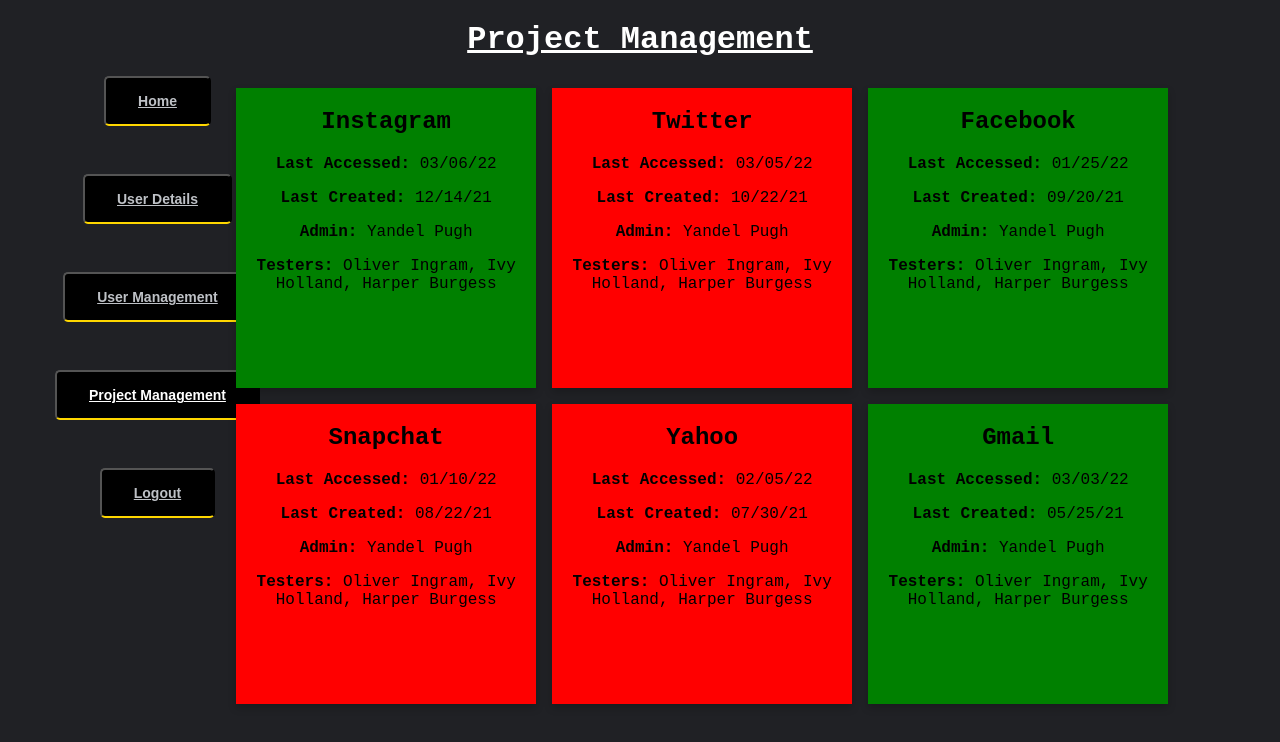
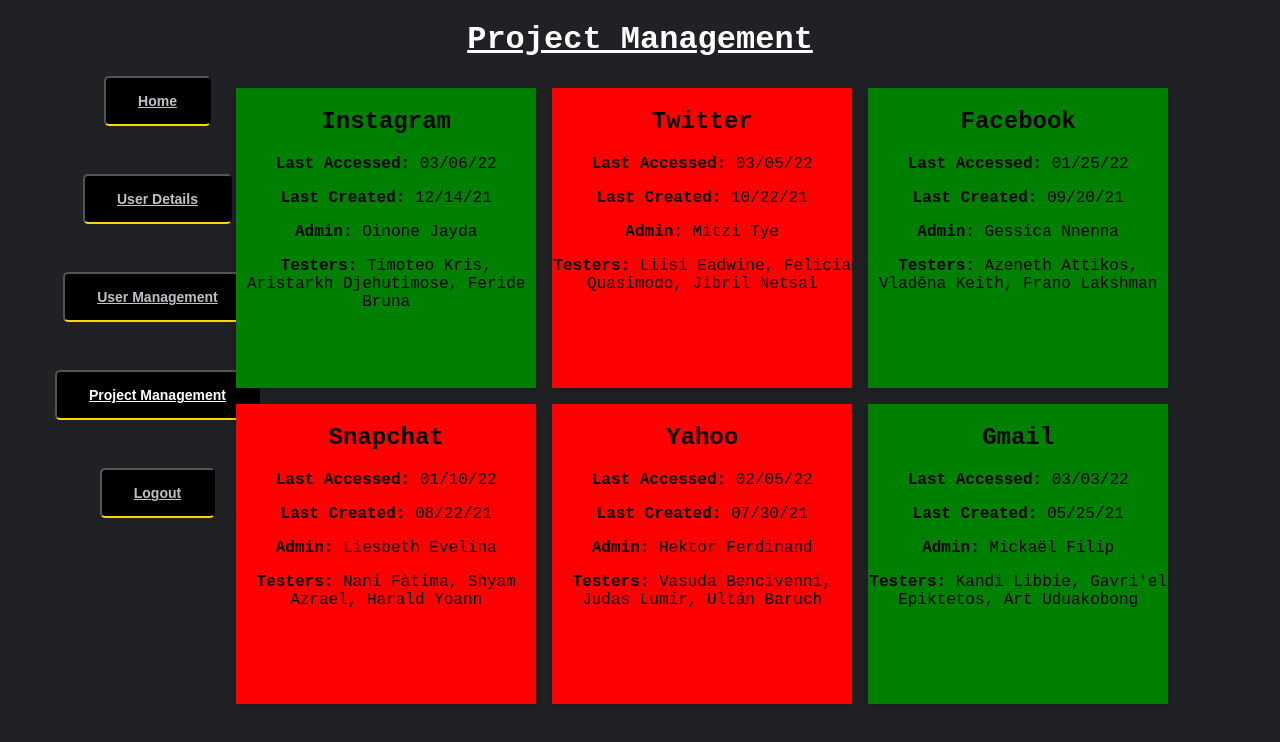
Before and after one commit to rkenney4/seniorproj, a Vue app: page /project-management in a window 1280 px wide. Shown: the top 742 px of the page. Built offline with nearby package versions, Linux system fonts and the light colour scheme; no server answers.

Commit message:
Changed Names for admin and testers

```diff
--- a/src/views/ProjectManagement.vue
+++ b/src/views/ProjectManagement.vue
@@ -29,8 +29,8 @@
                         <h2><b>Instagram</b></h2>
                         <p><b>Last Accessed: </b>03/06/22</p>
                         <p><b>Last Created: </b>12/14/21</p>
-                            <p><b>Admin: </b> Yandel Pugh</p>
-                            <p><b>Testers: </b> Oliver Ingram, Ivy Holland, Harper Burgess</p>
+                            <p><b>Admin: </b> Oinone Jayda</p>
+                            <p><b>Testers: </b> Timoteo Kris, Aristarkh Djehutimose, Feride Bruna</p>
                     </div>
                     <div class="flip-card-back">
                         <h4>Description: </h4>
@@ -44,8 +44,8 @@
                         <h2><b>Twitter</b></h2>
                         <p><b>Last Accessed: </b>03/05/22</p>
                         <p><b>Last Created: </b>10/22/21</p>
-                            <p><b>Admin: </b> Yandel Pugh</p>
-                            <p><b>Testers: </b> Oliver Ingram, Ivy Holland, Harper Burgess</p>
+                            <p><b>Admin: </b> Mitzi Tye</p>
+                            <p><b>Testers: </b> Liisi Eadwine, Felicia Quasimodo, Jibril Netsai</p>
                     </div>
                     <div class="flip-card-back">
                         <h4>Description: </h4>
@@ -59,8 +59,8 @@
                         <h2><b>Facebook</b></h2>
                         <p><b>Last Accessed: </b>01/25/22</p>
                         <p><b>Last Created: </b>09/20/21</p>
-                            <p><b>Admin: </b> Yandel Pugh</p>
-                            <p><b>Testers: </b> Oliver Ingram, Ivy Holland, Harper Burgess</p>
+                            <p><b>Admin: </b> Gessica Nnenna</p>
+                            <p><b>Testers: </b> Azeneth Attikos, Vladěna Keith, Frano Lakshman</p>
                     </div>
                     <div class="flip-card-back">
                         <h4>Description: </h4>
@@ -74,8 +74,8 @@
                         <h2><b>Snapchat</b></h2>
                         <p><b>Last Accessed: </b>01/10/22</p>
                         <p><b>Last Created: </b>08/22/21</p>
-                            <p><b>Admin: </b> Yandel Pugh</p>
-                            <p><b>Testers: </b> Oliver Ingram, Ivy Holland, Harper Burgess</p>
+                            <p><b>Admin: </b> Liesbeth Evelina</p>
+                            <p><b>Testers: </b> Nani Fàtima, Shyam Azrael, Harald Yoann</p>
                     </div>
                     <div class="flip-card-back">
                         <h4>Description: </h4>
@@ -89,8 +89,8 @@
                         <h2><b>Yahoo</b></h2>
                         <p><b>Last Accessed: </b>02/05/22</p>
                         <p><b>Last Created: </b>07/30/21</p>
-                            <p><b>Admin: </b> Yandel Pugh</p>
-                            <p><b>Testers: </b> Oliver Ingram, Ivy Holland, Harper Burgess</p>
+                            <p><b>Admin: </b> Hektor Ferdinand</p>
+                            <p><b>Testers: </b> Vasuda Bencivenni, Judas Lumír, Ultán Baruch</p>
                     </div>
                     <div class="flip-card-back">
                         <h4>Description: </h4>
@@ -104,8 +104,8 @@
                         <h2><b>Gmail</b></h2>
                         <p><b>Last Accessed: </b>03/03/22</p>
                         <p><b>Last Created: </b>05/25/21</p>
-                            <p><b>Admin: </b> Yandel Pugh</p>
-                            <p><b>Testers: </b> Oliver Ingram, Ivy Holland, Harper Burgess</p>
+                            <p><b>Admin: </b> Mickaël Filip</p>
+                            <p><b>Testers: </b>Kandi Libbie, Gavri'el Epiktetos, Art Uduakobong</p>
                     </div>
                     <div class="flip-card-back">
                         <h4>Description: </h4>
```
